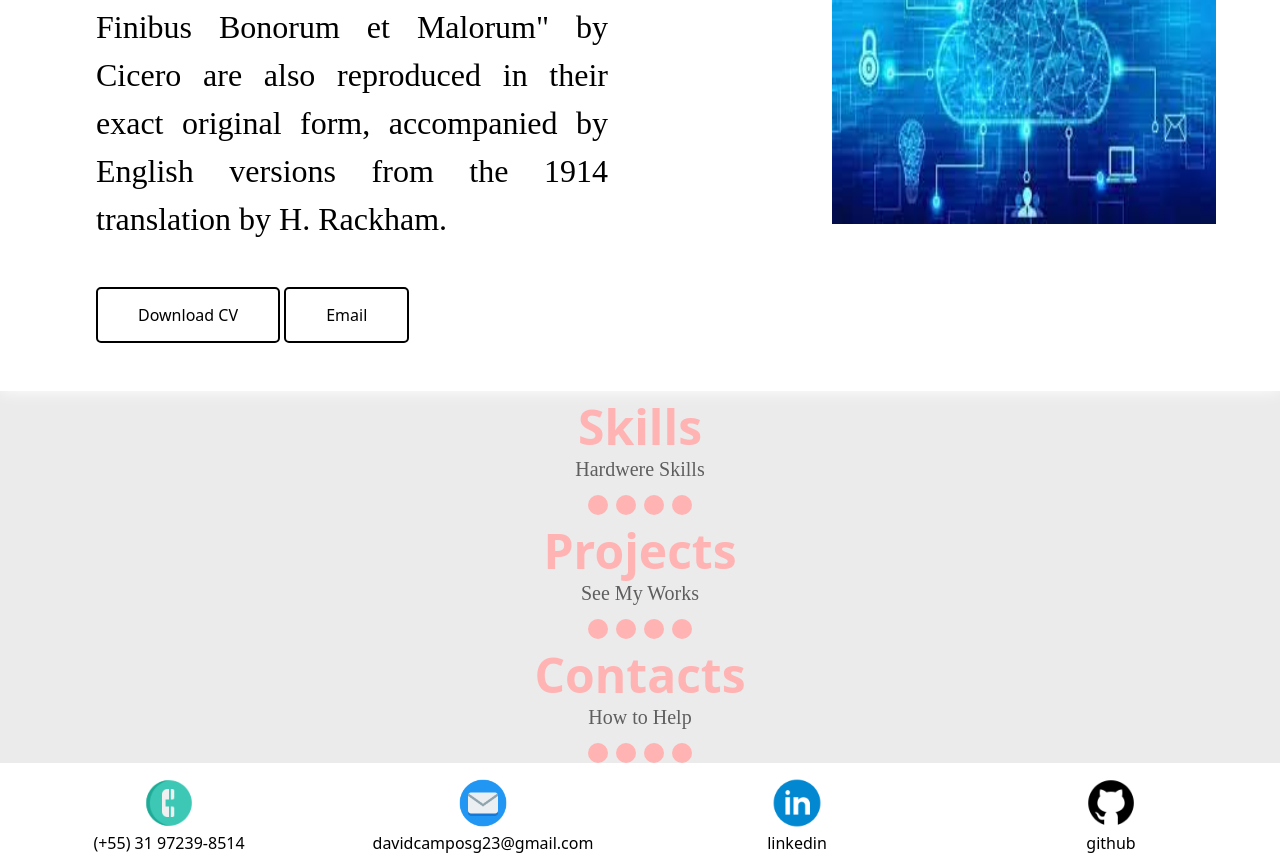
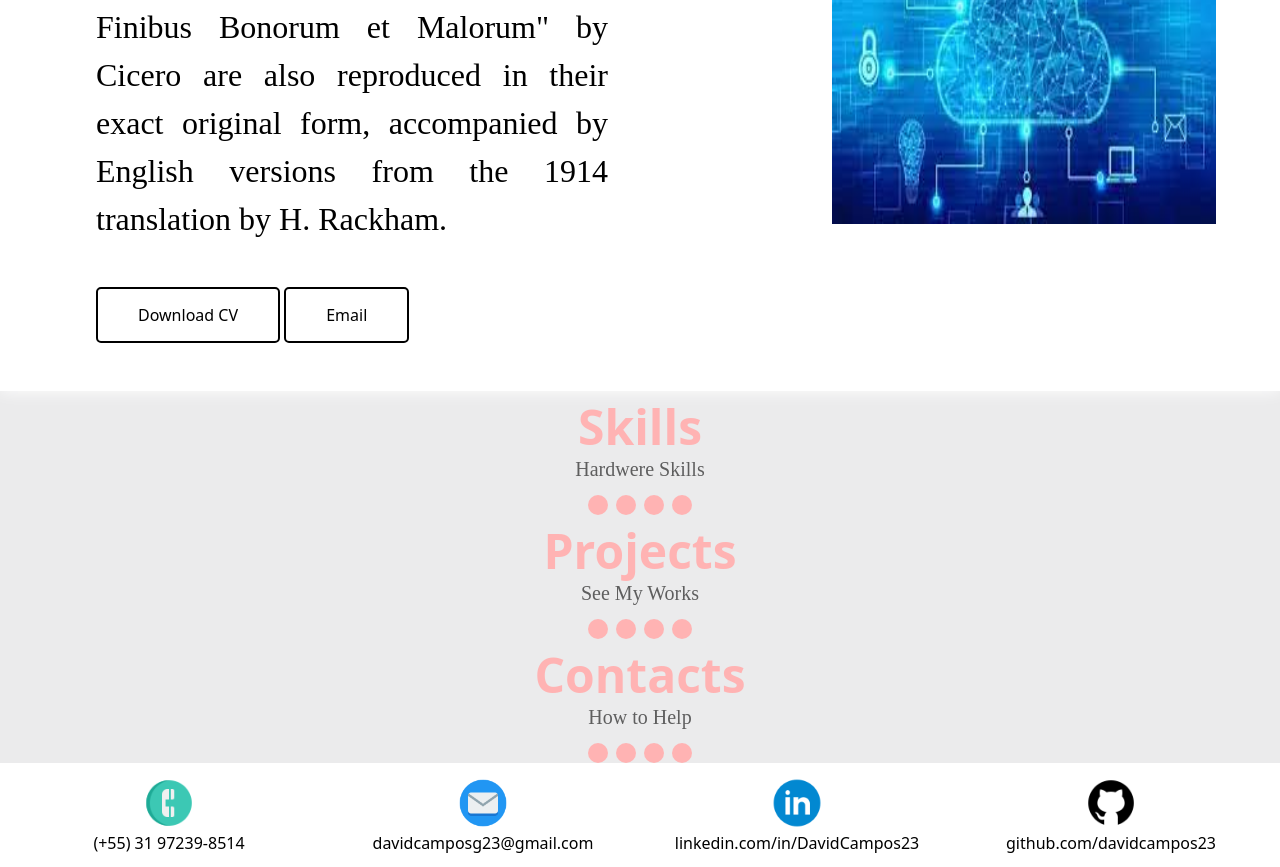
Before and after one commit to davidcampos23/Portfolio, a website: page dist/index.html in a window 1280 px wide. Shown: the part 411-1278 px from the top of the page. Drawn offline with Linux system fonts and the light colour scheme; files whose address does not match are found by name.

Commit message:
footer finalizado

```diff
--- a/dist/index.html
+++ b/dist/index.html
@@ -86,12 +86,12 @@
                 <div>davidcamposg23@gmail.com</div>
             </div>
             <div class="flex flex-col items-center">
-                <img src="../img/footer/linkedin.png" alt="imagem linkedin" class="w-14">
-                <div>linkedin</div>
+                <a href="https://linkedin.com/in/DavidCampos23" target="_blank" rel="noreferrer noopener"><img src="../img/footer/linkedin.png" alt="imagem linkedin" class="w-14"></a>
+                <a href="https://linkedin.com/in/DavidCampos23" target="_blank" rel="noreferrer noopener"><div>linkedin.com/in/DavidCampos23</div></a>
             </div>
             <div class="flex flex-col items-center">
-                <img src="../img/footer/github.png" alt="imagem github" class="w-14">
-                <div>github</div>
+                <a href="https://github.com/davidcampos23" target="_blank" rel="noreferrer noopener"><img src="../img/footer/github.png" alt="imagem github" class="w-14"></a>
+                <a href="https://github.com/davidcampos23" target="_blank" rel="noreferrer noopener"><div>github.com/davidcampos23</div></a>
             </div>
         </footer>
     </section>
```
Also changed, not shown: dist/output.css.
